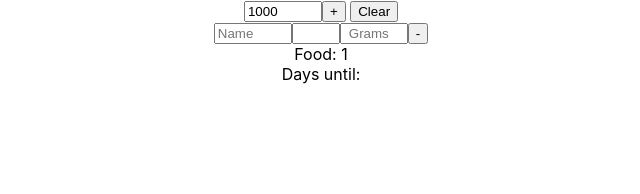
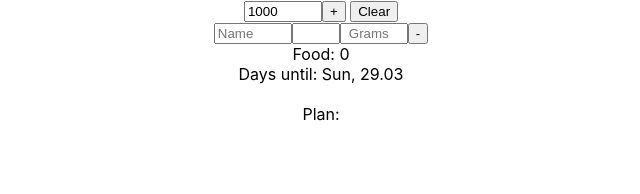
Before and after one commit to rahelest/food-estimate, a React (Create React App) app: page / in a window 1280 px wide. Shown: the top 194 px of the page, without its empty margins (319-959 px from the left). Built offline with nearby package versions, Linux system fonts and the light colour scheme.

Commit message:
Add calculations.

```diff
--- a/package.json
+++ b/package.json
@@ -6,6 +6,8 @@
         "@testing-library/jest-dom": "^4.2.4",
         "@testing-library/react": "^9.3.2",
         "@testing-library/user-event": "^7.1.2",
+        "moment": "^2.24.0",
+        "ramda": "^0.27.0",
         "react": "^16.13.1",
         "react-dom": "^16.13.1",
         "react-scripts": "3.4.1"
--- a/src/App.js
+++ b/src/App.js
@@ -6,9 +6,10 @@ import "./App.css";
 function App() {
     const emptyRow = { name: "", date: "", grams: "" };
     const [list, setList] = useState(load("list") || [{ ...emptyRow }]);
-    const [perDay, setPerDay] = useState(load("perDay") || 1000);
+    const [perDay, setPerDay] = useState(parseInt(load("perDay"), 10) || 1000);
 
-    function onChangePerDay(value) {
+    function onChangePerDay(e) {
+        const value = e.target.value;
         setPerDay(value);
         try {
             localStorage.setItem("perDay", JSON.stringify(value));
@@ -20,7 +21,7 @@ function App() {
         <div className="App">
             <input value={perDay} onChange={onChangePerDay} style={{ width: "70px" }} />
             <List list={list} setList={setList} emptyRow={emptyRow} />
-            <Results list={list} setList={setList} />
+            <Results list={list} setList={setList} perDay={perDay} />
         </div>
     );
 }
--- a/src/Results.js
+++ b/src/Results.js
@@ -1,23 +1,117 @@
+import * as R from "ramda";
+import moment from "moment";
 import React from "react";
 import "./App.css";
 
-function Results({ list, setList }) {
-    const { date, expirations } = calculateResults(list);
+function Results({ list, setList, perDay }) {
+    const omitEmpty = list.filter(({ grams }) => grams);
+    const { date, expirations, datePlan } = calculateResults(omitEmpty, perDay);
     return (
         <div className="results">
-            Food: {list.length} <br />
-            Days until: {date} <br />
-            {expirations && renderExpirations(expirations)}
+            Food: {omitEmpty.length} <br />
+            {date && (
+                <>
+                    Days until: {date} <br />
+                    {renderExpirations(expirations)}
+                </>
+            )}
+            <br />
+            {date && (
+                <>
+                    Plan: <br />
+                    <ul
+                        style={{
+                            textAlign: "left",
+                            margin: "0 auto",
+                            display: "inline-block"
+                        }}
+                    >
+                        {renderPlan(datePlan)}
+                    </ul>
+                </>
+            )}
         </div>
     );
 }
 
 export default Results;
 
+function renderPlan(plan) {
+    return R.toPairs(plan).map(([day, food], index) => (
+        <li key={index}>
+            <div style={{ color: "#666" }}>{day}: </div>
+            <ul>
+                {food.map(({ foodItem: { name, date, grams } }, ind2) => (
+                    <li key={ind2}>
+                        {name} ({grams}g),{" "}
+                        {date.replace(/(\d\d)(\d\d)/, "$2.$1")}
+                    </li>
+                ))}
+            </ul>
+        </li>
+    ));
+}
+
 function renderExpirations(expirations) {
     if (!expirations.length) return false;
+
+    return expirations.map(obj => <>{JSON.stringify(obj)}</>);
 }
 
-function calculateResults(list) {
-    return { date: undefined, expirations: [] };
+function calculateResults(list, perDay) {
+    if (perDay < 700 || perDay > 4000) return {};
+    const expirations = [];
+    const plan = [];
+    const sortableDate = list.map(obj => ({
+        ...obj,
+        date: obj.date.replace(/(\d\d?).(\d\d)/, "$2$1")
+    }));
+    const dateAsc = R.comparator((a, b) => a.date < b.date);
+    const sorted = R.sort(dateAsc, sortableDate);
+
+    let activeDay = moment().add(1, "day");
+    let activeDayUsed = 0;
+
+    for (const foodItem of sorted) {
+        if (moment(foodItem.date, "MMDD").isBefore(activeDay)) {
+            expirations.push(foodItem);
+        }
+
+        activeDayUsed += parseInt(foodItem.grams, 10);
+        plan.push({ day: activeDay, foodItem });
+        while (activeDayUsed >= perDay) {
+            // next day, carry over
+            activeDay = moment(activeDay).add(1, "day");
+            activeDayUsed = activeDayUsed - perDay;
+            plan.push({ day: activeDay.format("ddd, DD.MM"), foodItem });
+
+            if (moment(foodItem.date, "MMDD").isBefore(activeDay)) {
+                expirations.push(foodItem);
+            }
+        }
+    }
+
+    const byDate = R.groupBy(({ day }) => day);
+    const datePlan = byDate(plan);
+
+    return { date: activeDay.format("ddd, DD.MM"), expirations, datePlan };
 }
+
+/*
+
+
+02.04.2020	500
+03.04.2020	400
+03.04.2020	400
+03.04.2020	450
+03.04.2020	450
+03.04.2020	500
+03.04.2020	500
+03.04.2020	500
+04.04.2020	280
+09.04.2020	500
+09.04.2020	500
+28.03.2020	400
+29.03.2020	400
+31.03.2020	600
+31.03.2020	600*/
```
Also changed, not shown: 1 other file (tests, documents, lock files or other folders).
